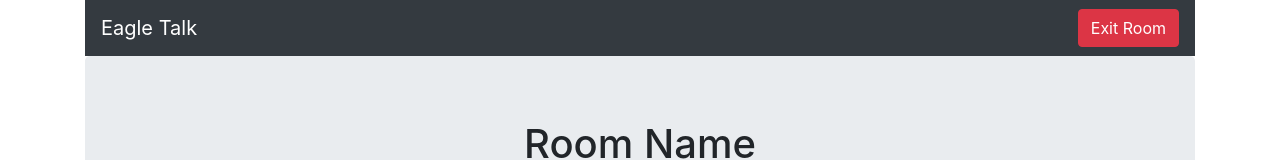
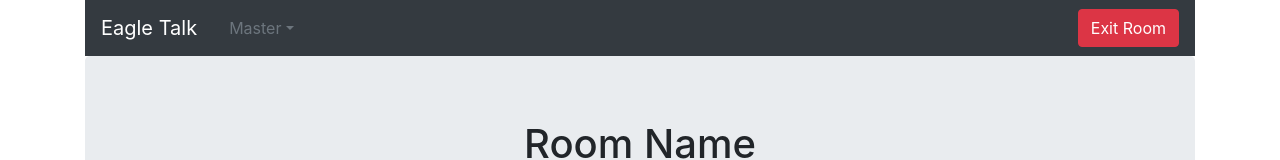
Before and after one commit to msp9612/eagle-talk, a React (Create React App) app in the folder client/: page / in a window 1280 px wide. Shown: the top 160 px of the page. Built offline with nearby package versions, Linux system fonts and the light colour scheme; no server answers.

Commit message:
Initial Master NavDropdown

```diff
--- a/client/src/components/RoomNavbar.jsx
+++ b/client/src/components/RoomNavbar.jsx
@@ -2,7 +2,7 @@
 /* -------------------------------*/
 
 import React from 'react';
-import { Navbar, Nav, Button } from 'react-bootstrap';
+import { Navbar, Nav, Button, NavDropdown } from 'react-bootstrap';
 
 /* Global variables and instances */
 /* -------------------------------*/
@@ -20,6 +20,11 @@ const RoomNavbar = props => {
 				/> */}
 				Eagle Talk
 			</Navbar.Brand>
+			<NavDropdown title='Master' disabled>
+				<NavDropdown.Item>Action 1</NavDropdown.Item>
+				<NavDropdown.Item>Action 2</NavDropdown.Item>
+				<NavDropdown.Item>Action 3</NavDropdown.Item>
+			</NavDropdown>
 			<Nav className='mr-auto'>{/* <Nav>Room Code: XXXXXXXX</Nav> */}</Nav>
 			<Button variant='danger'>Exit Room</Button>
 		</Navbar>
```
